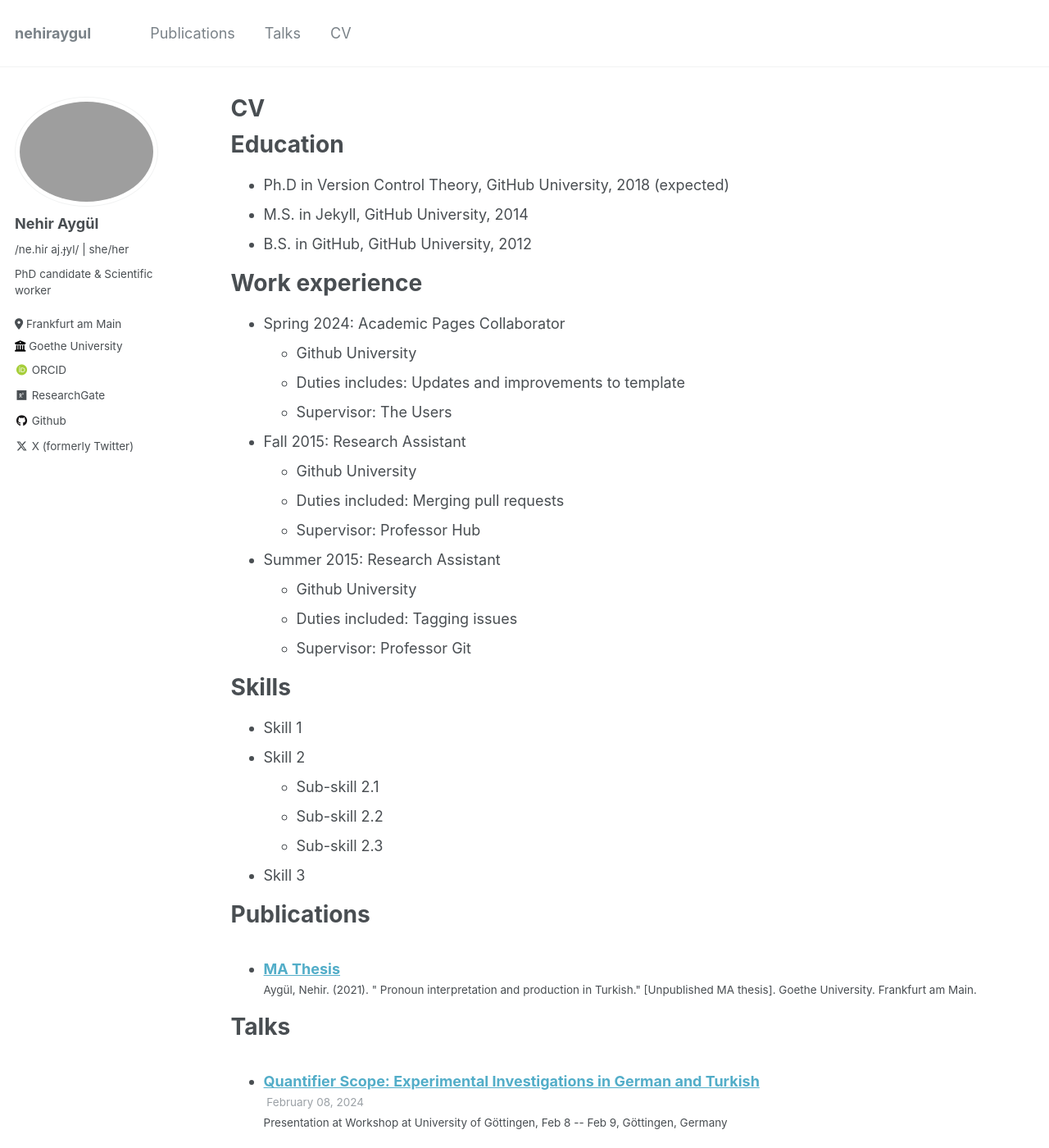
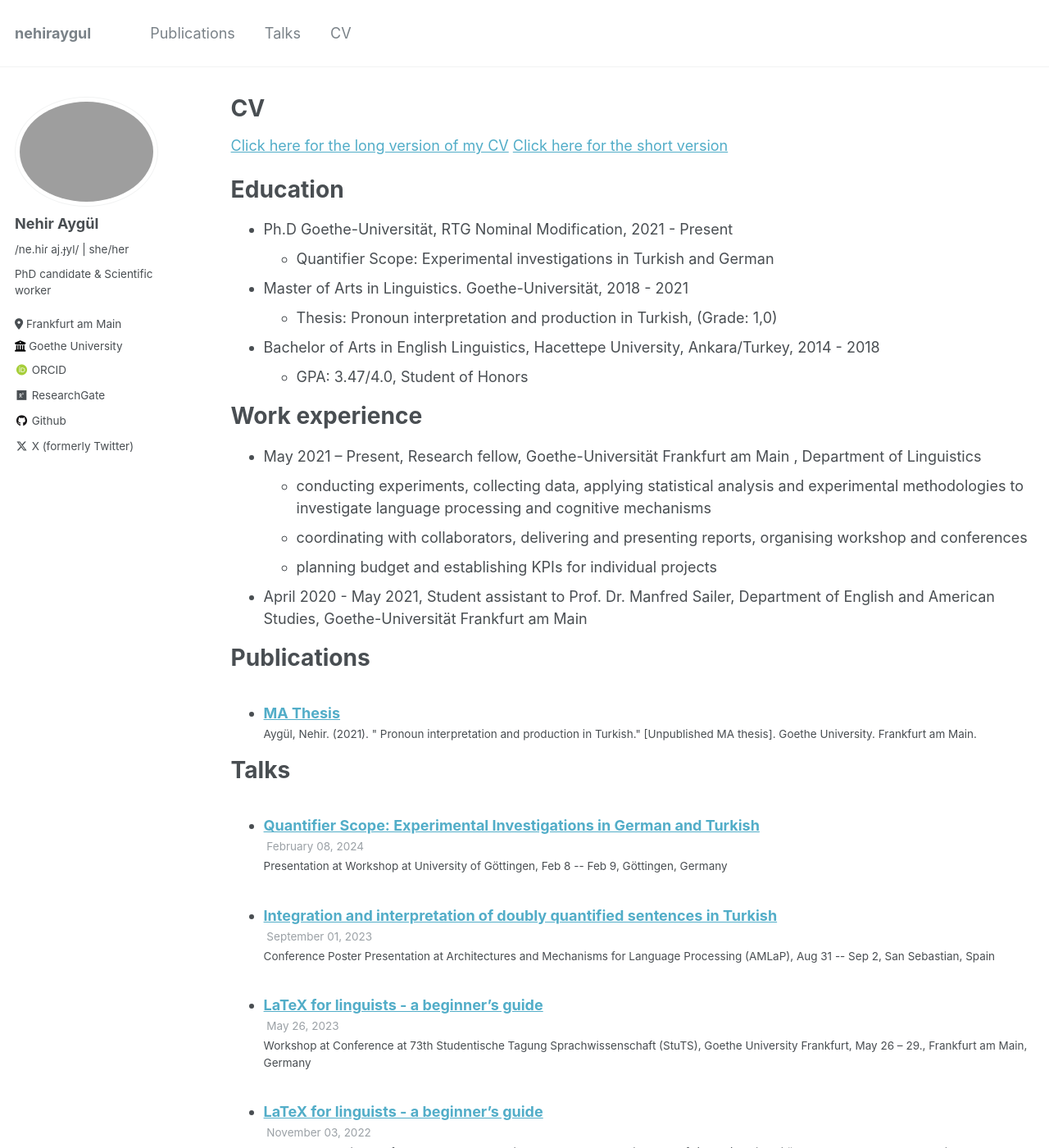
Before and after one commit to nehiraygul/nehiraygul.github.io, a Jekyll site: the page built from _pages/cv.md, in a window 1280 px wide and 1400 px high. Shown: the whole window at 82% size. Built offline with Jekyll 4.4.1, drawn with Linux system fonts in a browser that asks for light colours; some web fonts are replaced; some of the changed text lies outside the part shown.

Commit message:
Message that describes what this change does

```diff
--- a/_pages/cv.md
+++ b/_pages/cv.md
@@ -9,37 +9,26 @@ redirect_from:
 
 {% include base_path %}
 
+[Click here for the long version of my CV](http://nehiraygul.github.io/files/Ayguel_LongCV.pdf)
+[Click here for the short version](http://nehiraygul.github.io/files/Ayguel_ShortCV.pdf)
+
 Education
 ======
-* Ph.D in Version Control Theory, GitHub University, 2018 (expected)
-* M.S. in Jekyll, GitHub University, 2014
-* B.S. in GitHub, GitHub University, 2012
+* Ph.D Goethe-Universität, RTG Nominal Modification, 2021 - Present
+  * Quantifier Scope: Experimental investigations in Turkish and German
+* Master of Arts in Linguistics. Goethe-Universität, 2018 - 2021
+  * Thesis: Pronoun interpretation and production in Turkish, (Grade: 1,0)
+* Bachelor of Arts in English Linguistics, Hacettepe University, Ankara/Turkey, 2014 - 2018
+  * GPA: 3.47/4.0, Student of Honors
 
 Work experience
 ======
-* Spring 2024: Academic Pages Collaborator
-  * Github University
-  * Duties includes: Updates and improvements to template
-  * Supervisor: The Users
+* May 2021 – Present, Research fellow, Goethe-Universität Frankfurt am Main , Department of Linguistics
+  * conducting experiments, collecting data, applying statistical analysis and experimental methodologies to investigate language processing and cognitive mechanisms
+  * coordinating with collaborators, delivering and presenting reports, organising workshop and conferences
+  * planning budget and establishing KPIs for individual projects
 
-* Fall 2015: Research Assistant
-  * Github University
-  * Duties included: Merging pull requests
-  * Supervisor: Professor Hub
-
-* Summer 2015: Research Assistant
-  * Github University
-  * Duties included: Tagging issues
-  * Supervisor: Professor Git
-
-Skills
-======
-* Skill 1
-* Skill 2
-  * Sub-skill 2.1
-  * Sub-skill 2.2
-  * Sub-skill 2.3
-* Skill 3
+* April 2020 - May 2021, Student assistant to Prof. Dr. Manfred Sailer, Department of English and American Studies, Goethe-Universität Frankfurt am Main
 
 Publications
 ======
@@ -52,13 +41,3 @@ Talks
   <ul>{% for post in site.talks reversed %}
     {% include archive-single-talk-cv.html  %}
   {% endfor %}</ul>
-
-Teaching
-======
-  <ul>{% for post in site.teaching reversed %}
-    {% include archive-single-cv.html %}
-  {% endfor %}</ul>
-
-Service and leadership
-======
-* Currently signed in to 43 different slack teams
```
Also changed, not shown: 2 other files.
